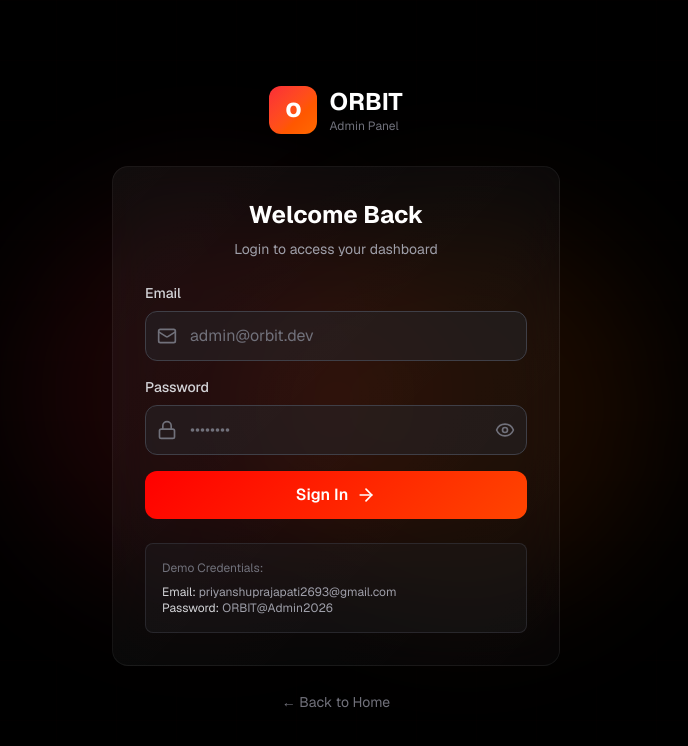
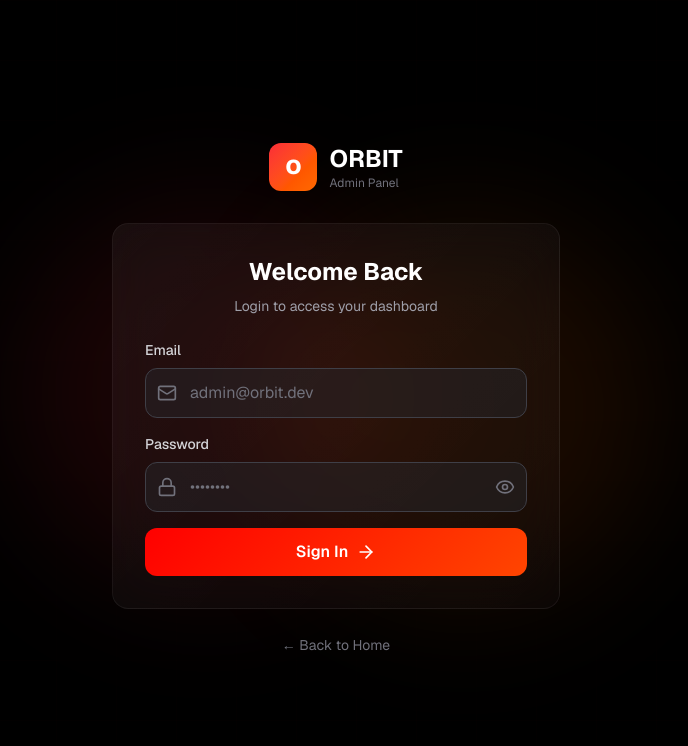
Before and after one commit to priyanshuprajapati987/orbit-website, a Next.js app: page /login in a window 1280 px wide. Shown: the top 746 px of the page, without its empty margins (304-992 px from the left). Built offline with nearby package versions, Linux system fonts and the light colour scheme.

Commit message:
🔐remove: Demo credentials from login page

```diff
--- a/src/app/login/page.tsx
+++ b/src/app/login/page.tsx
@@ -141,17 +141,6 @@ export default function LoginPage() {
               )}
             </button>
           </form>
-
-          {/* Demo Credentials */}
-          <div className="mt-6 p-4 rounded-lg bg-zinc-800/30 border border-zinc-700/50">
-            <p className="text-xs text-zinc-500 mb-2">Demo Credentials:</p>
-            <p className="text-xs text-zinc-400">
-              <span className="text-zinc-300">Email:</span> priyanshuprajapati2693@gmail.com
-            </p>
-            <p className="text-xs text-zinc-400">
-              <span className="text-zinc-300">Password:</span> ORBIT@Admin2026
-            </p>
-          </div>
         </div>
 
         {/* Back to Home */}
```
